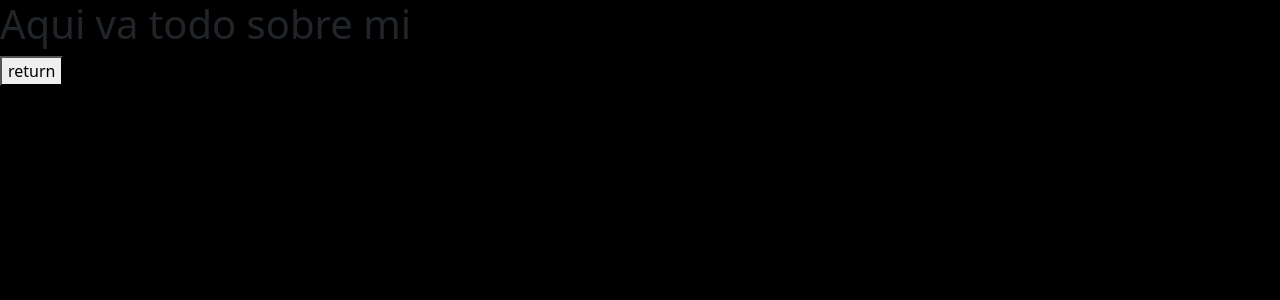
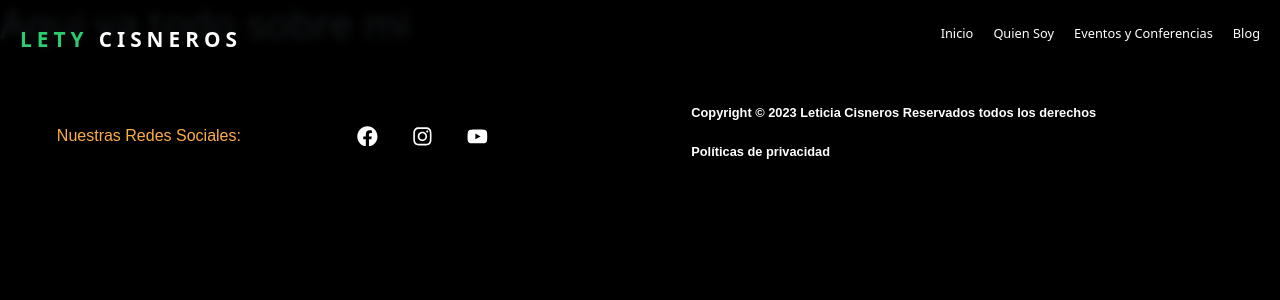
Before and after one commit to Jair-Academlo/lety_cisneros, a React (Vite) app: page /#/sobre-mi in a window 1280 px wide. Shown: the top 300 px of the page. Built offline with nearby package versions, Linux system fonts and the light colour scheme; a web font is replaced by a local one.

Commit message:
update changes

```diff
--- a/src/App.jsx
+++ b/src/App.jsx
@@ -2,15 +2,19 @@ import { HashRouter, Routes, Route } from 'react-router-dom';
 import Home from './pages/Home';
 import './App.css';
 import SobreMi from './pages/SobreMi';
+import Header from './components/header/Header';
+import Footer from './components/footer/Footer';
 
 const App = () => {
 	return (
 		<>
 			<HashRouter>
+				<Header />
 				<Routes>
 					<Route path='/' element={<Home />} />
 					<Route path='/sobre-mi' element={<SobreMi />} />
 				</Routes>
+				<Footer />
 			</HashRouter>
 		</>
 	);
--- a/src/components/header/Header.jsx
+++ b/src/components/header/Header.jsx
@@ -10,7 +10,10 @@ const Header = () => {
 				</div>
 				<div id='div2-links-section-header'>
 					<div>
-						<Link>Quien Soy</Link>
+						<Link to={'/'}>Inicio</Link>
+					</div>
+					<div>
+						<Link to={'/sobre-mi'}>Quien Soy</Link>
 					</div>
 					<div>
 						<Link>Eventos y Conferencias</Link>
--- a/src/pages/Home.jsx
+++ b/src/pages/Home.jsx
@@ -1,5 +1,4 @@
 import { Container } from 'react-bootstrap';
-import Header from '../components/header/Header';
 import Logos from '../components/logos/Logos';
 import Presentacion from '../components/presentacion/Presentacion';
 import SobreMi from '../components/sobreMi/SobreMi';
@@ -7,12 +6,10 @@ import Entrevistas from '../components/entrevistas/Entrevistas';
 import Libros from '../components/libros/Libros';
 import Cursos from '../components/cursos/Cursos';
 import ReservarSession from '../components/reservarSession/ReservarSession';
-import Footer from '../components/footer/Footer';
 
 const Home = () => {
 	return (
 		<>
-			<Header />
 			<Container>
 				<Presentacion />
 				<Logos />
@@ -21,7 +18,6 @@ const Home = () => {
 				<Libros />
 				<Cursos />
 				<ReservarSession />
-				<Footer />
 			</Container>
 		</>
 	);
--- a/src/pages/SobreMi.jsx
+++ b/src/pages/SobreMi.jsx
@@ -1,18 +1,12 @@
-import { useNavigate } from 'react-router-dom';
-
 const SobreMi = () => {
-	const navigate = useNavigate();
 	return (
-		<div>
-			<h1>Aqui va todo sobre mi </h1>
-			<button
-				onClick={() => {
-					navigate(-1);
-				}}
-			>
-				return
-			</button>
-		</div>
+		<>
+			<section>
+				<div>
+					<h1>Aqui va todo sobre mi </h1>
+				</div>
+			</section>
+		</>
 	);
 };
 
```
